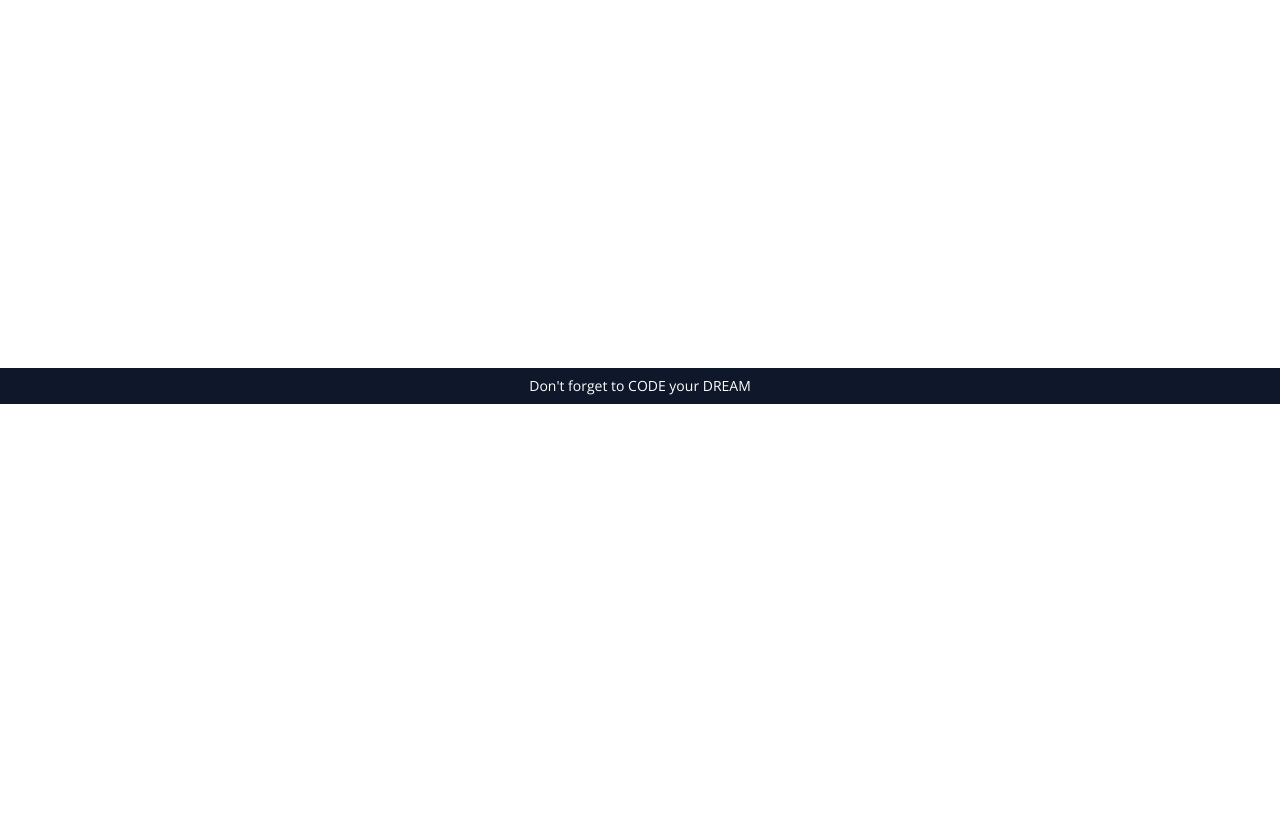
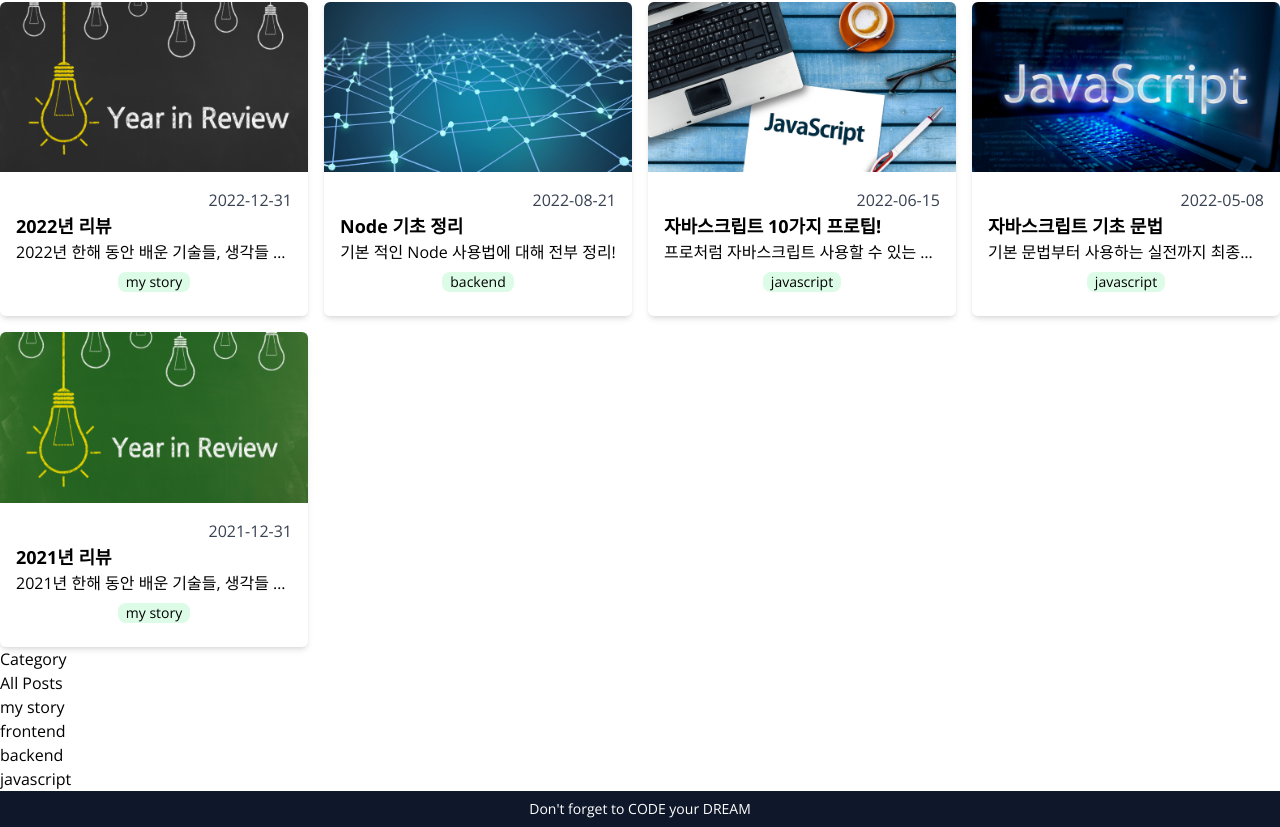
Before and after one commit to JHni2/blog, a Next.js app: page /post in a window 1280 px wide. Shown: the part 396-1223 px from the top of the page. Before the commit the page ends 800 px from the top, so only its background shows below. Built offline with nearby package versions, Linux system fonts and the light colour scheme.

Commit message:
feat: 필터 가능한 포스트 페이지 구현

```diff
--- /dev/null
+++ b/src/app/componenets/Categories.tsx
@@ -0,0 +1,20 @@
+type Props = {
+  categories: string[];
+  selected: string;
+  onClick: (category: string) => void;
+};
+
+export default function Categories({ categories, selected, onClick }: Props) {
+  return (
+    <section>
+      <h2>Category</h2>
+      <ul>
+        {categories.map((category) => (
+          <li className="hover:cursor-pointer" key={category} onClick={() => onClick(category)}>
+            {category}
+          </li>
+        ))}
+      </ul>
+    </section>
+  );
+}
--- /dev/null
+++ b/src/app/componenets/FilterablePosts.tsx
@@ -0,0 +1,23 @@
+'use client';
+import { useState } from 'react';
+import { Post } from '../service/posts';
+import Categories from './Categories';
+import PostGrid from './PostGrid';
+
+type Props = {
+  posts: Post[];
+  categories: string[];
+};
+
+const ALL_POSTS = 'All Posts';
+
+export default function FilterablePosts({ posts, categories }: Props) {
+  const [selected, setSelected] = useState(ALL_POSTS);
+  const filtered = selected === ALL_POSTS ? posts : posts.filter((post) => post.category === selected);
+  return (
+    <section>
+      <PostGrid posts={filtered} />
+      <Categories categories={[ALL_POSTS, ...categories]} selected={selected} onClick={setSelected} />
+    </section>
+  );
+}
--- a/src/app/post/page.tsx
+++ b/src/app/post/page.tsx
@@ -1,3 +1,9 @@
-export default function PostPage() {
-  return <p>post</p>;
+import FilterablePosts from '../componenets/FilterablePosts';
+import { getAllPosts } from '../service/posts';
+
+export default async function PostPage() {
+  const posts = await getAllPosts();
+  const categories = [...new Set(posts.map((post) => post.category))];
+
+  return <FilterablePosts posts={posts} categories={categories} />;
 }
```
